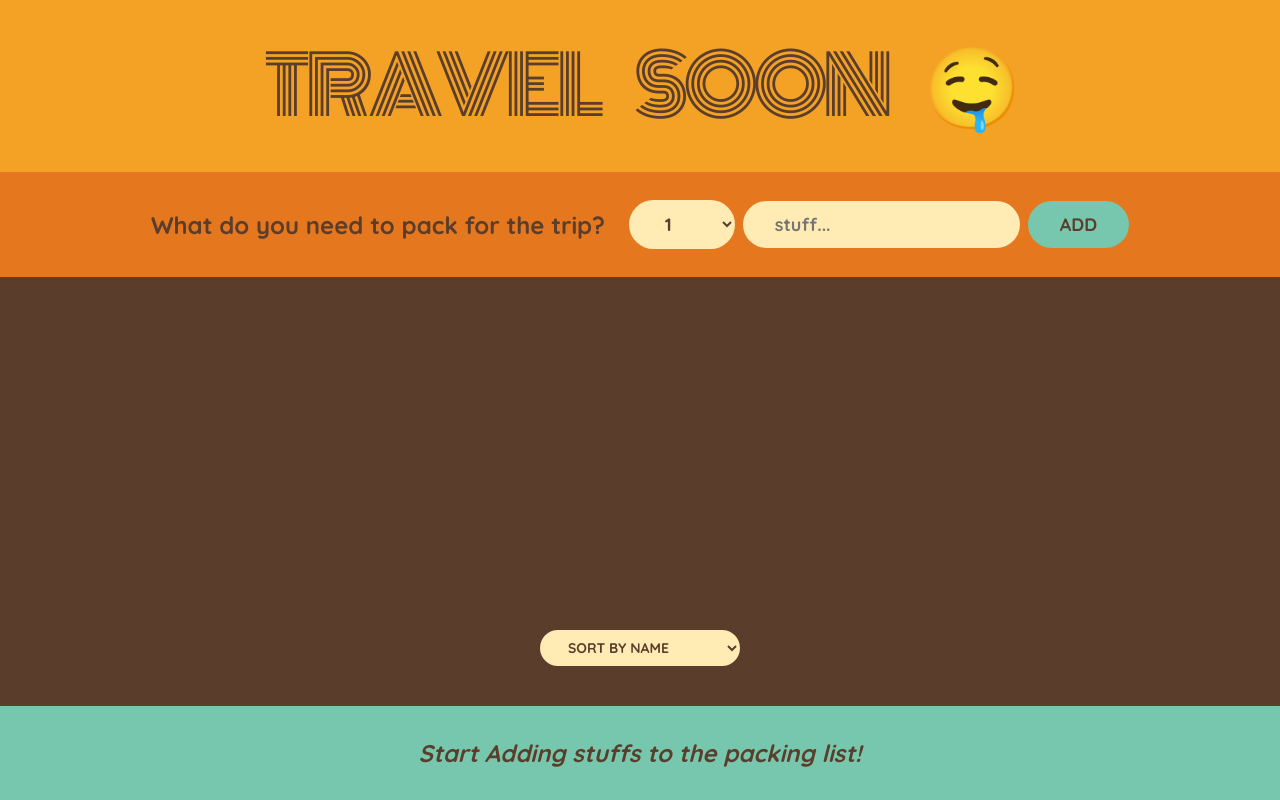
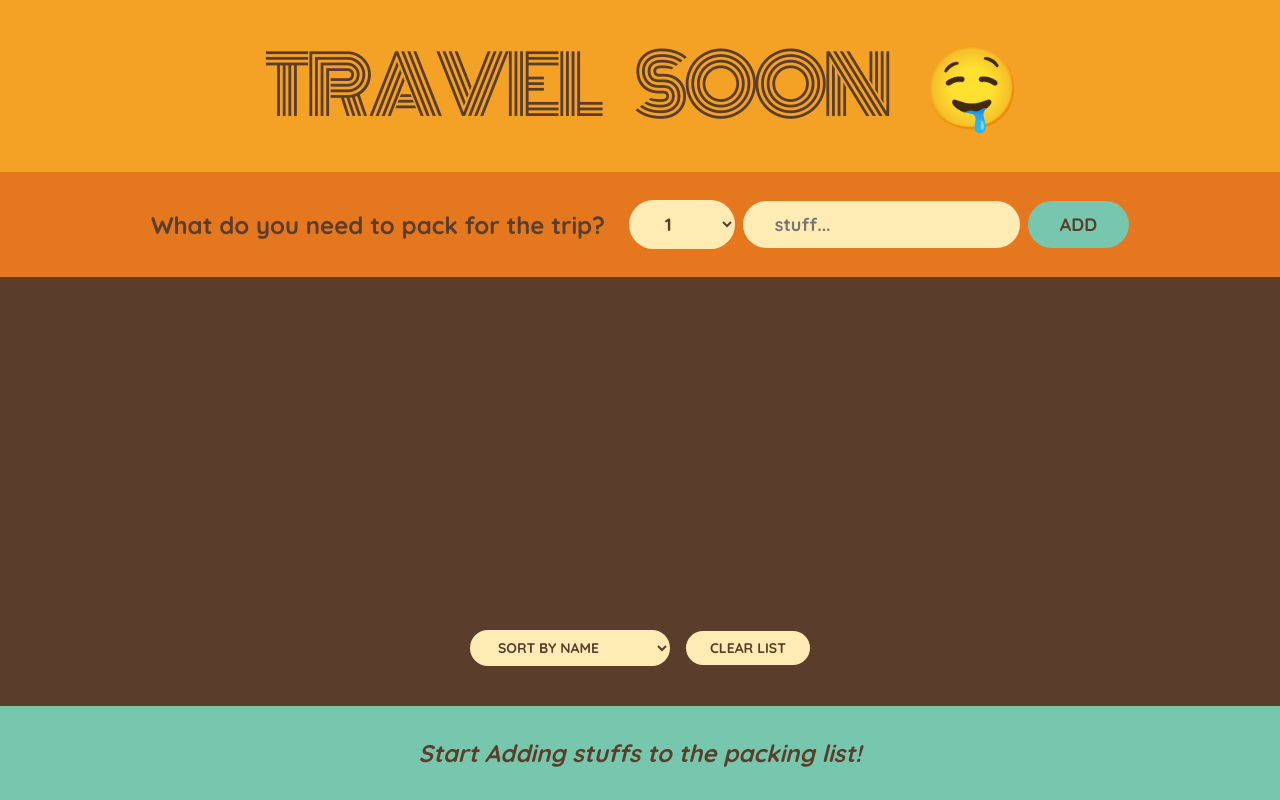
Before and after one commit to ZiyanSui/travel_lists_website, a React (Create React App) app: page / in a window 1280 px wide. Built offline with nearby package versions, Linux system fonts and the light colour scheme.

Commit message:
Add clear list button

```diff
--- a/src/App.js
+++ b/src/App.js
@@ -19,6 +19,11 @@ export default function App() {
     );
   }
 
+  function handleClearList() {
+    let confirmed = window.confirm(`Are you confirmed to clear lists?`);
+    if (confirmed) setStuffs([]);
+  }
+
   return (
     <div className="app">
       <Logo />
@@ -27,6 +32,7 @@ export default function App() {
         stuffs={stuffs}
         onDeleteStuffs={handleDeleteStuffs}
         onTogglePacked={handleTogglePacked}
+        onClearList={handleClearList}
       />
       <Stats stuffs={stuffs} />
     </div>
@@ -72,7 +78,7 @@ function Form({ onAddStuffs }) {
   );
 }
 
-function PackingList({ stuffs, onDeleteStuffs, onTogglePacked }) {
+function PackingList({ stuffs, onDeleteStuffs, onTogglePacked, onClearList }) {
   const [sortBy, setSortBy] = useState("name");
 
   let sortedStuffs;
@@ -110,6 +116,8 @@ function PackingList({ stuffs, onDeleteStuffs, onTogglePacked }) {
           <option value="quantity">Sort by quantity</option>
           <option value="packed">Sort by packed</option>
         </select>
+
+        <button onClick={onClearList}>Clear List</button>
       </div>
     </div>
   );
--- a/src/index.css
+++ b/src/index.css
@@ -1,10 +1,3 @@
-/*
-const initialItems = [
-  { id: 1, description: "Passports", quantity: 2, packed: false },
-  { id: 2, description: "Socks", quantity: 12, packed: false },
-];
-*/
-
 @import url("https://fonts.googleapis.com/css2?family=Monoton&family=Quicksand:wght@500;700&display=swap");
 
 * {
@@ -101,7 +94,7 @@ input {
 .list ul {
   list-style: none;
   width: 80%;
-  overflow: scroll;
+  /* overflow: scroll; */
 
   display: grid;
   grid-template-columns: repeat(auto-fit, minmax(250px, 1fr));
```
